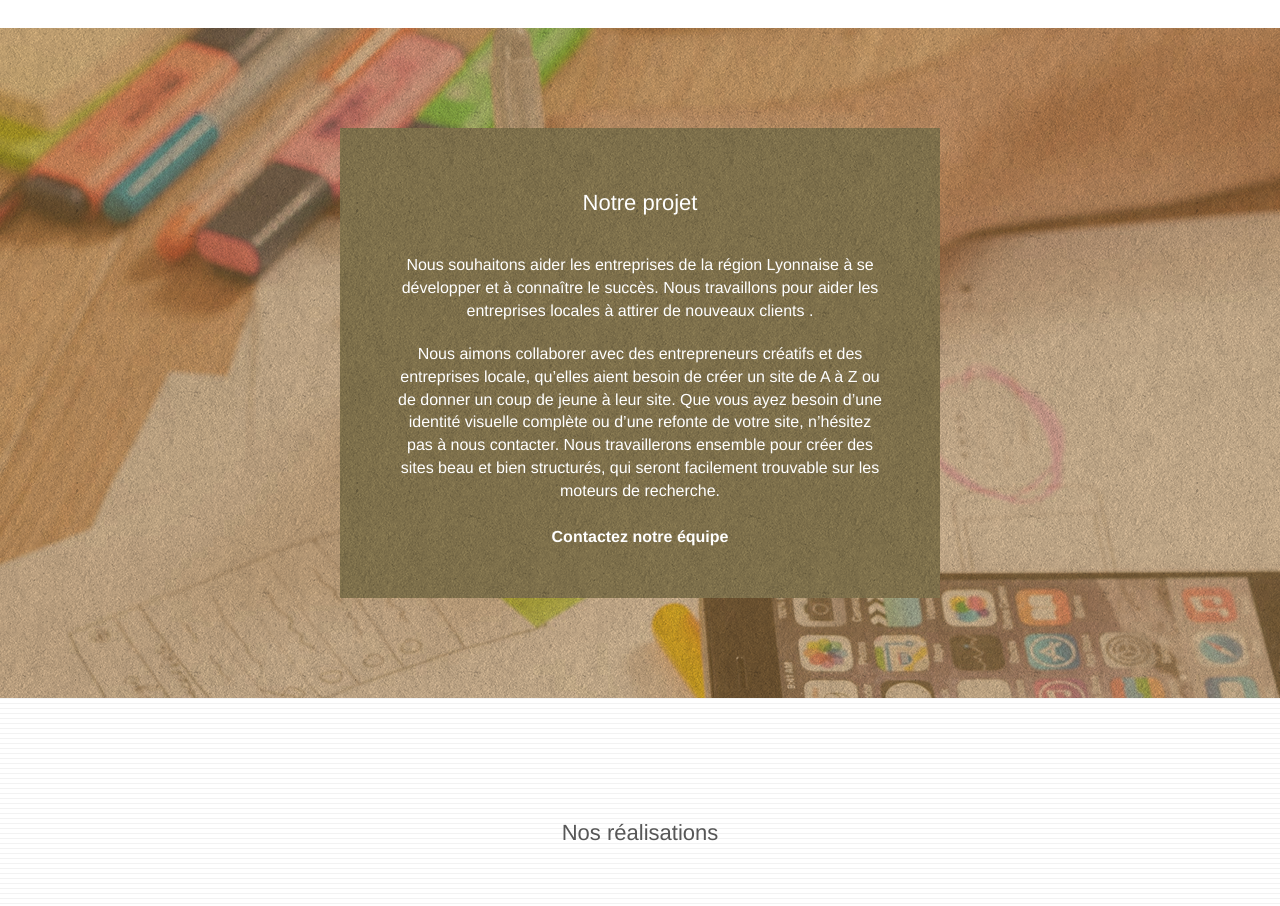
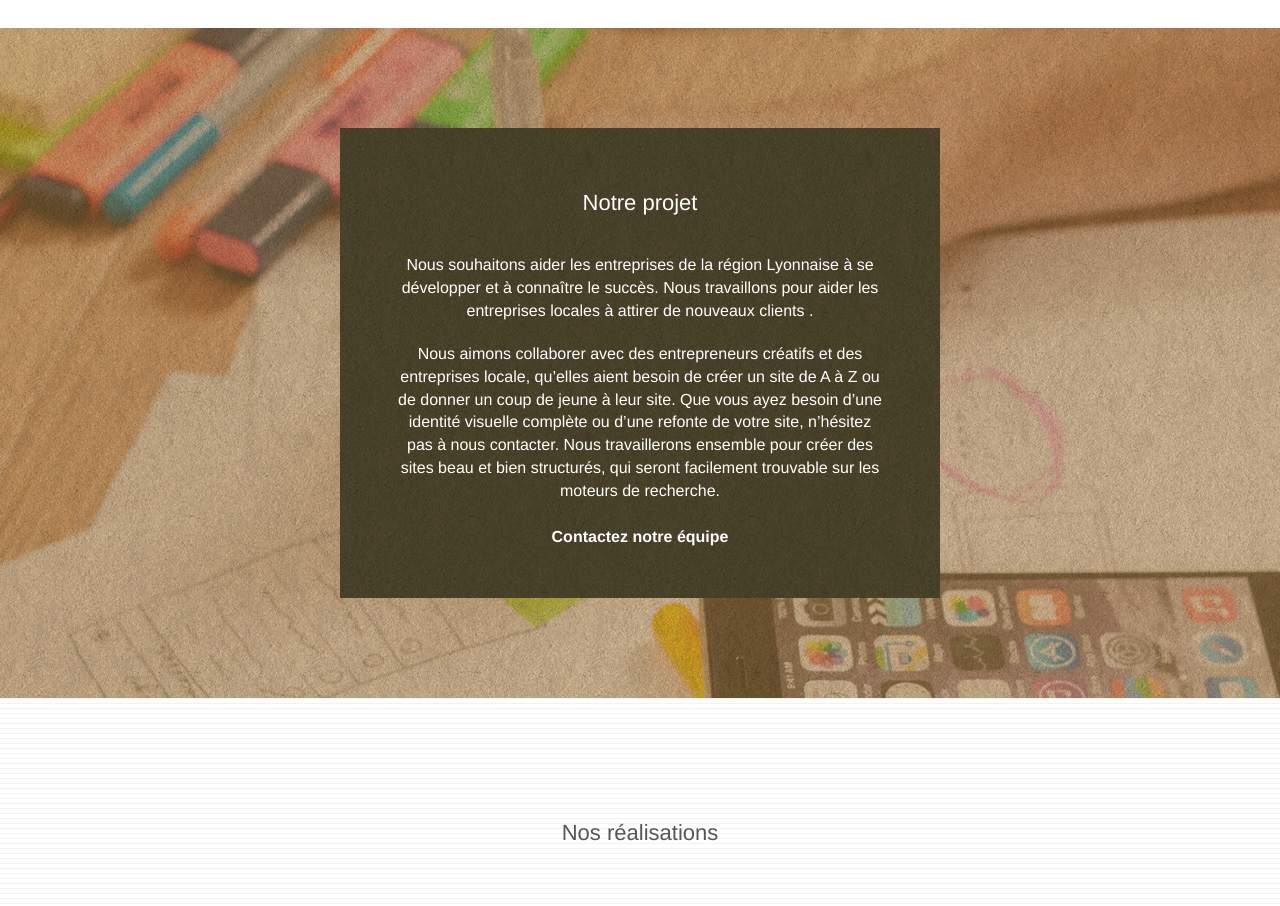
Before and after one commit to Amine-Be/Projet-4, a plain HTML site: page index.html in a window 1280 px wide. Shown: the part 1200-2106 px from the top of the page. Drawn offline with nearby package versions, Linux system fonts and the light colour scheme.

Commit message:
change color for contrast line 772

```diff
--- a/style.css
+++ b/style.css
@@ -769,7 +769,7 @@ h1 {
 }
 
 .black-background {
-    background-color: rgba(165, 147, 99, 1);
+    background-color: rgb(94, 85, 54);
     padding: 40px 40px 40px 40px;
 }
 
```
